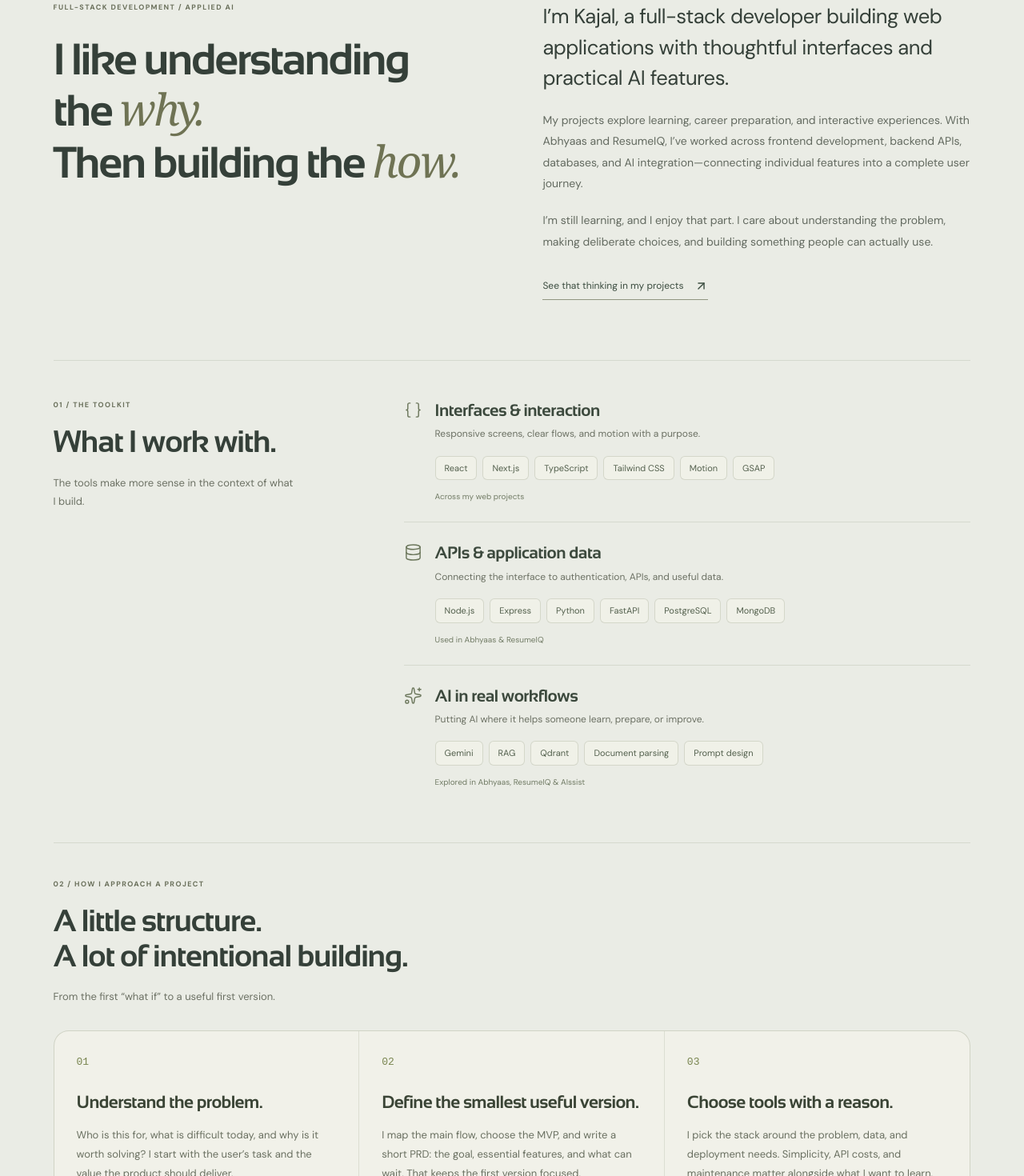
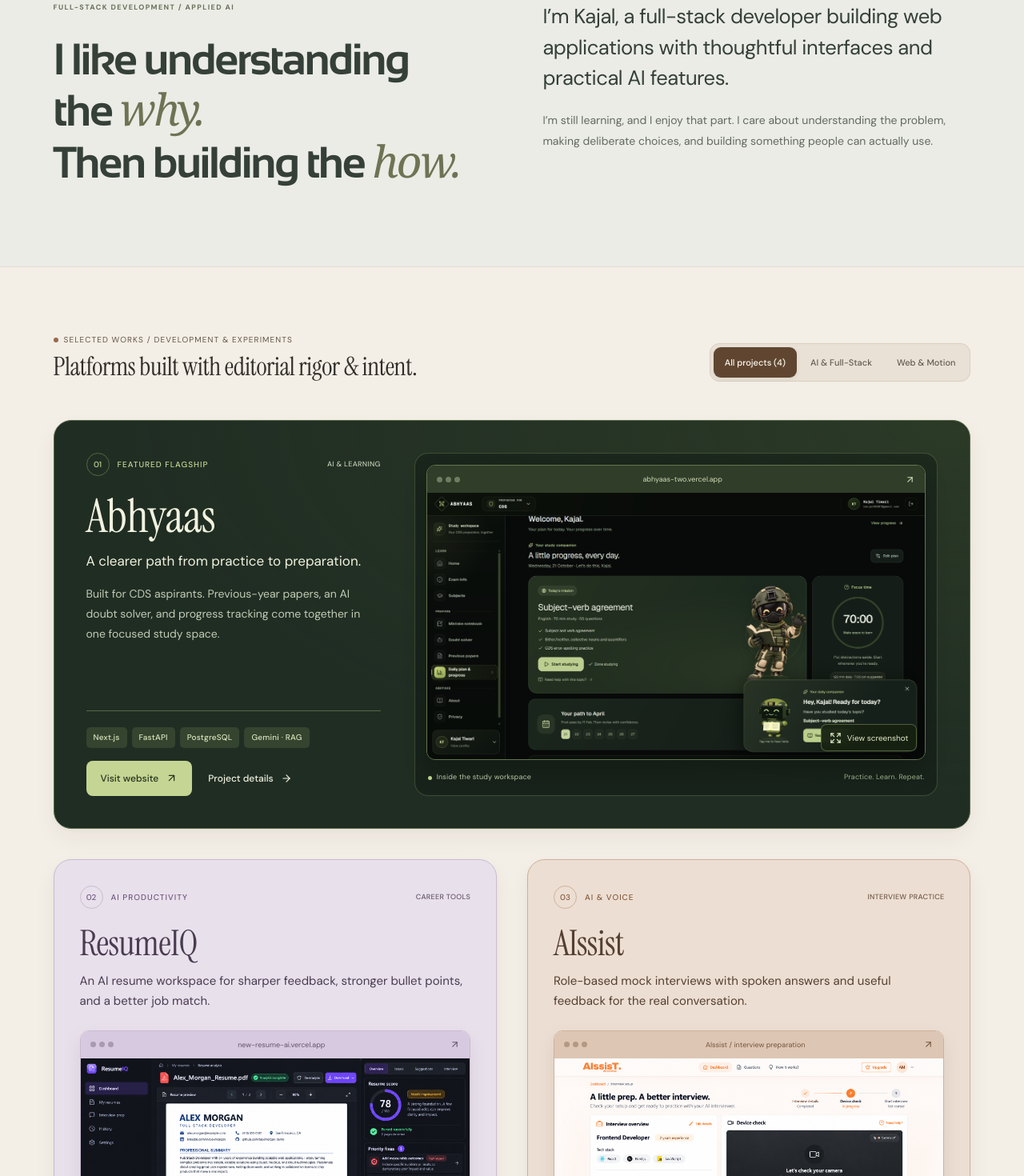
Before and after one commit to Kajaltiwari892/New_portfolio, a React (Vite) app: page / in a window 1280 px wide. Shown: the part 1180-2650 px from the top of the page at 80% size. Built offline with nearby package versions, Linux system fonts and the light colour scheme.

Commit message:
Update Site source

```diff
--- a/src/App.tsx
+++ b/src/App.tsx
@@ -15,7 +15,7 @@
 const destinations = [
   { id: "about" as const, label: "About", number: "01", title: "A little more about me.", description: "", link: "Get to know me", icon: PenTool },
   { id: "work" as const, label: "Work", number: "02", title: "What I’ve done.", description: "Full-stack apps, AI experiments, and a little play with motion.", link: "Explore the work", icon: Layers3 },
-  { id: "beyond" as const, label: "Beyond work", number: "03", title: "The curious corner.", description: "Colors, experiments, and a few thoughts worth keeping.", link: "Take a little detour", icon: Sparkles },
+  { id: "beyond" as const, label: "Beyond work", number: "03", title: "The curious corner.", description: "", link: "Take a little detour", icon: Sparkles },
   { id: "contact" as const, label: "Contact", number: "04", title: "Start something good.", description: "Have an idea? A good conversation starts with a small thought.", link: "Let’s talk", icon: ArrowUpRight },
 ];
 function HomePage() {
--- a/src/components/professional-about.tsx
+++ b/src/components/professional-about.tsx
@@ -1,32 +1,14 @@
-import { ArrowUpRight, Braces, Database, Sparkles } from "lucide-react";
-import { routeHref } from "@/lib/portfolio-router";
-
-const skillGroups = [
-  { icon: Braces, title: "Interfaces & interaction", detail: "Responsive screens, clear flows, and motion with a purpose.", tools: ["React", "Next.js", "TypeScript", "Tailwind CSS", "Motion", "GSAP"], proof: "Across my web projects" },
-  { icon: Database, title: "APIs & application data", detail: "Connecting the interface to authentication, APIs, and useful data.", tools: ["Node.js", "Express", "Python", "FastAPI", "PostgreSQL", "MongoDB"], proof: "Used in Abhyaas & ResumeIQ" },
-  { icon: Sparkles, title: "AI in real workflows", detail: "Putting AI where it helps someone learn, prepare, or improve.", tools: ["Gemini", "RAG", "Qdrant", "Document parsing", "Prompt design"], proof: "Explored in Abhyaas, ResumeIQ & AIssist" },
-];
-
-const approach = [
-  { title: "Understand the problem.", description: "Who is this for, what is difficult today, and why is it worth solving? I start with the user’s task and the value the product should deliver.", outcome: "User need · Product value" },
-  { title: "Define the smallest useful version.", description: "I map the main flow, choose the MVP, and write a short PRD: the goal, essential features, and what can wait. That keeps the first version focused.", outcome: "MVP scope · Short PRD" },
-  { title: "Choose tools with a reason.", description: "I pick the stack around the problem, data, and deployment needs. Simplicity, API costs, and maintenance matter alongside what I want to learn.", outcome: "Stack choices · Practical trade-offs" },
-  { title: "Build one complete flow.", description: "I connect the interface, API, and database early. One working journey helps me find gaps before I spend too long polishing the rest.", outcome: "UI → API → Data" },
-  { title: "Use AI. Keep the judgment.", description: "I use AI to explore options, break down unfamiliar concepts, and work through code. I review its suggestions, check the docs, and test the behavior myself.", outcome: "Explore · Review · Verify" },
-  { title: "Test, learn, improve.", description: "I check the main flow, mobile layouts, and loading and error states. Then I refine what feels unclear and use feedback to decide what comes next.", outcome: "Usability · Feedback · Iteration" },
-];
-
 export function ProfessionalAbout() {
   return <div className="content-page professional-about">
     <div className="professional-intro">
-      <div><span className="about-overline">FULL-STACK DEVELOPMENT / APPLIED AI</span><h3>I like understanding<br />the <em>why.</em><br />Then building the <em>how.</em></h3></div>
-      <div className="professional-summary"><p className="summary-primary">I’m Kajal, a full-stack developer building web applications with thoughtful interfaces and practical AI features.</p><p>My projects explore learning, career preparation, and interactive experiences. With Abhyaas and ResumeIQ, I’ve worked across frontend development, backend APIs, databases, and AI integration—connecting individual features into a complete user journey.</p><p>I’m still learning, and I enjoy that part. I care about understanding the problem, making deliberate choices, and building something people can actually use.</p><a href={routeHref("work")}>See that thinking in my projects <ArrowUpRight size={17} /></a></div>
+      <div>
+        <span className="about-overline">FULL-STACK DEVELOPMENT / APPLIED AI</span>
+        <h3>I like understanding<br />the <em>why.</em><br />Then building the <em>how.</em></h3>
+      </div>
+      <div className="professional-summary">
+        <p className="summary-primary">I’m Kajal, a full-stack developer building web applications with thoughtful interfaces and practical AI features.</p>
+        <p>I’m still learning, and I enjoy that part. I care about understanding the problem, making deliberate choices, and building something people can actually use.</p>
+      </div>
     </div>
-
-    <div className="professional-skills"><div className="about-subheading"><span className="about-overline">01 / THE TOOLKIT</span><h3>What I work with.</h3><p>The tools make more sense in the context of what I build.</p></div><div className="skill-ledger">{skillGroups.map(group => <article className="skill-ledger-row" key={group.title}><div className="ledger-category"><group.icon size={23} strokeWidth={1.5} /><div><h4>{group.title}</h4><p>{group.detail}</p></div></div><div className="ledger-tools"><div>{group.tools.map(tool => <span key={tool}>{tool}</span>)}</div><small>{group.proof}</small></div></article>)}</div></div>
-
-    <div className="professional-approach"><div className="about-subheading"><span className="about-overline">02 / HOW I APPROACH A PROJECT</span><h3>A little structure.<br />A lot of intentional building.</h3><p>From the first “what if” to a useful first version.</p></div><div className="approach-grid">{approach.map((step, index) => <article key={step.title} className="approach-cell"><span className="approach-number">0{index + 1}</span><h4>{step.title}</h4><p>{step.description}</p><span className="approach-outcome">{step.outcome}</span></article>)}</div></div>
-
-    <aside className="ai-principle"><span className="ai-principle-icon"><Sparkles size={28} strokeWidth={1.3} /></span><div><span className="about-overline">MY VIEW ON AI</span><h3>A useful collaborator.<br />A human still makes the decisions.</h3><p>In my workflow, AI helps me explore and learn. In my projects, it helps with specific tasks—like reviewing a resume or explaining a study concept. The output still needs context, verification, and a clear next step for the person using it.</p></div><span className="ai-principle-note">Curiosity drives the questions.<br />Care shapes the answers.</span></aside>
   </div>;
 }
--- a/src/project-editorial.css
+++ b/src/project-editorial.css
@@ -45,12 +45,13 @@
   .exhibit-visual:hover .interview-orbit { animation: orbit-breathe 2s ease-in-out infinite alternate; }
 }
 @keyframes orbit-breathe { to { transform: scale(1.08); box-shadow: 0 0 75px #70b6c0b0; } }
-.professional-intro { display: grid; grid-template-columns: 1fr 1fr; gap: clamp(35px,6vw,95px); padding: 25px 0 75px; }
+.professional-intro { display: grid; grid-template-columns: 1fr 1fr; gap: clamp(35px,6vw,95px); padding: 25px 0 0; }
 .about-overline { display: block; font-size: 9px; letter-spacing: 1.4px; font-weight: 650; color: #6a705b; line-height: 1.7; }
 .professional-intro h3 { font: 700 clamp(36px,4.3vw,61px)/1.12 Sansation,sans-serif; letter-spacing: -2.4px; color: #354039; margin-top: 26px; }
 .professional-intro h3 em { font-family: "Instrument Serif",Georgia,serif; font-weight: 400; color: #6f7354; }
 .professional-summary > p { font-size: 14px; line-height: 1.9; color: #636a60; margin-bottom: 19px; }
 .professional-summary > .summary-primary { font-size: clamp(20px,2vw,26px); line-height: 1.5; color: #354039; letter-spacing: -.5px; }
+.professional-summary > p:last-child { margin-bottom: 0; }
 .professional-summary > a { display: inline-flex; align-items: center; gap: 14px; border-bottom: 1px solid #919681; padding: 8px 0; font-size: 12px; color: #3c4d40; margin-top: 6px; }
 .professional-skills { display: grid; grid-template-columns: .8fr 1.5fr; gap: 60px; padding: 48px 0 68px; border-top: 1px solid #7a836930; }
 .about-subheading h3 { font: 700 clamp(28px,3vw,39px)/1.15 Sansation,sans-serif; letter-spacing: -1.2px; color: #354039; margin-top: 16px; }
@@ -92,7 +93,7 @@
   .exhibit-toolbar { align-items: flex-start; margin-bottom: 24px; }.exhibit-toolbar > span { display: none; }.exhibit-toolbar [data-slot=tabs-trigger] { padding: 9px 11px; font-size: 10px; }
   .exhibit-grid { grid-template-columns: 1fr; gap: 27px; }.exhibit-visual { aspect-ratio: 1.5; padding: 24px 22px 0; }.exhibit-title h3 { font-size: 32px; }.exhibit-info > p { font-size: 13px; }.exhibit-about { font-size: 10px; }.exhibit-eyebrow { font-size: 8px; }
   .interview-cover > strong { font-size: 34px; }.interview-cover-caption { font-size: 7px; }.interview-orbit { width: 85px; height: 85px; top: 13%; }
-  .professional-intro { grid-template-columns: 1fr; gap: 30px; padding: 8px 0 40px; }.professional-intro h3 { font-size: 43px; letter-spacing: -1.8px; }.professional-summary > p { font-size: 13px; }.professional-summary > .summary-primary { font-size: 22px; }
+  .professional-intro { grid-template-columns: 1fr; gap: 30px; padding: 8px 0 0; }.professional-intro h3 { font-size: 43px; letter-spacing: -1.8px; }.professional-summary > p { font-size: 13px; }.professional-summary > .summary-primary { font-size: 22px; }
   .professional-skills { grid-template-columns: 1fr; padding: 35px 0 40px; gap: 30px; }.about-subheading h3 { font-size: 31px; }.professional-approach { padding-top: 35px; }
   .approach-grid { grid-template-columns: repeat(2,minmax(0,1fr)); }.approach-cell { padding: 23px 20px; }.approach-cell:nth-child(3n) { border-right: 1px solid #8b947835; }.approach-cell:nth-child(2n) { border-right: 0; }.approach-cell:nth-child(n+4) { border-bottom: 1px solid #8b947835; }.approach-cell:nth-child(n+5) { border-bottom: 0; }.approach-cell h4 { font-size: 20px; }.approach-cell > p { font-size: 12px; }.approach-outcome { font-size: 9px; }
   .ai-principle { padding: 26px; gap: 16px; grid-template-columns: 1fr; margin-top: 30px; }.ai-principle-icon { display: none; }.ai-principle-note { grid-column: auto; font-size: 18px; }.ai-principle h3 { font-size: 27px; }
```
